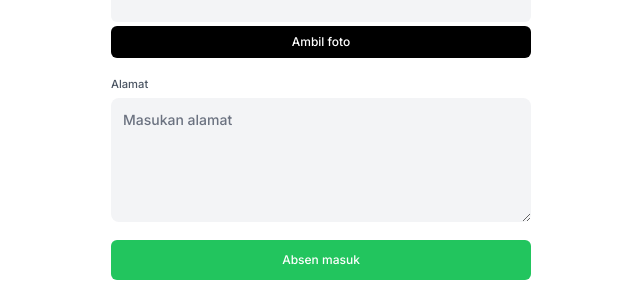
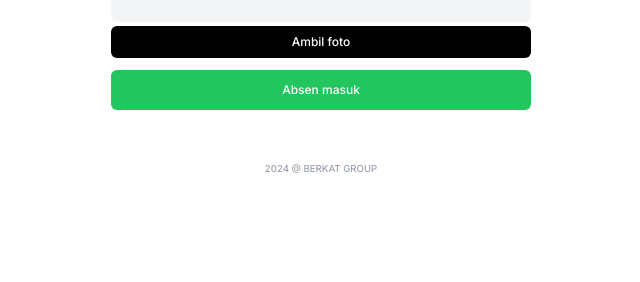
Before and after one commit to hendrialqori/berkat-group, a React (Vite) app: page /absent/clock-in in a window 1280 px wide. Shown: the part 638-920 px from the top of the page, without its empty margins (319-959 px from the left). After the commit the page ends 839 px from the top, so only its background shows below. Built offline with nearby package versions, Linux system fonts and the light colour scheme.

Commit message:
fix: remove alamat textarea

```diff
--- a/src/pages/clock-in/modules/form.tsx
+++ b/src/pages/clock-in/modules/form.tsx
@@ -3,7 +3,6 @@ import { useForm } from "react-hook-form";
 import { z } from "zod";
 import { zodResolver } from "@hookform/resolvers/zod"
 import dayjs from "dayjs"
-import Textarea from "#/components/ui/textarea";
 
 import L from "leaflet"
 import { MapContainer, TileLayer, Marker, Popup } from "react-leaflet"
@@ -19,19 +18,18 @@ const schema = z.object({
     clock_in: z.string().min(1, { message: "Jam masuk diperlukan" }),
     photo: z.any()
         .refine((file: File) => file.name, "Required")
-        .transform((file: File) => file).optional(),
-    address: z.string().min(1, { message: "Alamat diperlukan" })
+        .transform((file: File) => file).optional()
 })
 
 type Form = z.infer<typeof schema>
 
 export default function Form() {
-    const { register, handleSubmit: submit, formState: { errors }, setValue, watch } = useForm<Form>({
+    const { handleSubmit: submit, setValue, watch } = useForm<Form>({
         resolver: zodResolver(schema)
     })
 
     console.log(
-       `${dayjs().format("DD MM YYYY")} ${dayjs().format("HH:mm")}`
+        `${dayjs().format("DD MM YYYY")} ${dayjs().format("HH:mm")}`
     )
 
     const [coordinate, setCoordinate] = React.useState<LatLngExpression>([51.505, -0.09])
@@ -81,8 +79,6 @@ export default function Form() {
         iconSize: [25, 40],
     })
 
-
-
     return (
         <React.Fragment>
             <div className="py-6 font-medium space-y-3 w-full">
@@ -120,11 +116,6 @@ export default function Form() {
                         {photo ? "Lihat foto" : "Ambil foto"}
                     </button>
                 </div>
-                <div className="space-y-1 text-left">
-                    <label htmlFor="address" className="text-[0.7rem] text-gray-600">Alamat</label>
-                    <Textarea id="address" placeholder="Masukan alamat" rows={5} {...register("address")} />
-                    {errors.address && <span className="text-red-500 text-xs font-medium">{errors.address.message}</span>}
-                </div>
                 <button className="text-center text-xs bg-green-500 text-white rounded-md h-10 w-full" onClick={handleSubmit} type="submit">
                     Absen masuk
                 </button>
--- a/src/pages/clock-out/modules/form.tsx
+++ b/src/pages/clock-out/modules/form.tsx
@@ -3,7 +3,6 @@ import { useForm } from "react-hook-form";
 import { z } from "zod";
 import { zodResolver } from "@hookform/resolvers/zod"
 import dayjs from "dayjs"
-import Textarea from "#/components/ui/textarea";
 
 import L from "leaflet"
 import { MapContainer, TileLayer, Marker, Popup } from "react-leaflet"
@@ -19,14 +18,13 @@ const schema = z.object({
     clock_in: z.string().min(1, { message: "Jam masuk diperlukan" }),
     photo: z.any()
         .refine((file: File) => file.name, "Required")
-        .transform((file: File) => file).optional(),
-    address: z.string().min(1, { message: "Alamat diperlukan" })
+        .transform((file: File) => file).optional()
 })
 
 type Form = z.infer<typeof schema>
 
 export default function Form() {
-    const { register, handleSubmit: submit, formState: { errors }, setValue, watch } = useForm<Form>({
+    const { handleSubmit: submit, setValue, watch } = useForm<Form>({
         resolver: zodResolver(schema)
     })
 
@@ -120,11 +118,6 @@ export default function Form() {
                         {photo ? "Lihat foto" : "Ambil foto"}
                     </button>
                 </div>
-                <div className="space-y-1 text-left">
-                    <label htmlFor="address" className="text-[0.7rem] text-gray-600">Alamat</label>
-                    <Textarea id="address" placeholder="Masukan alamat" rows={5} {...register("address")} />
-                    {errors.address && <span className="text-red-500 text-xs font-medium">{errors.address.message}</span>}
-                </div>
                 <button className="text-center text-xs bg-red-500 text-white rounded-md h-10 w-full" onClick={handleSubmit} type="submit">
                     Absen keluar
                 </button>
```
